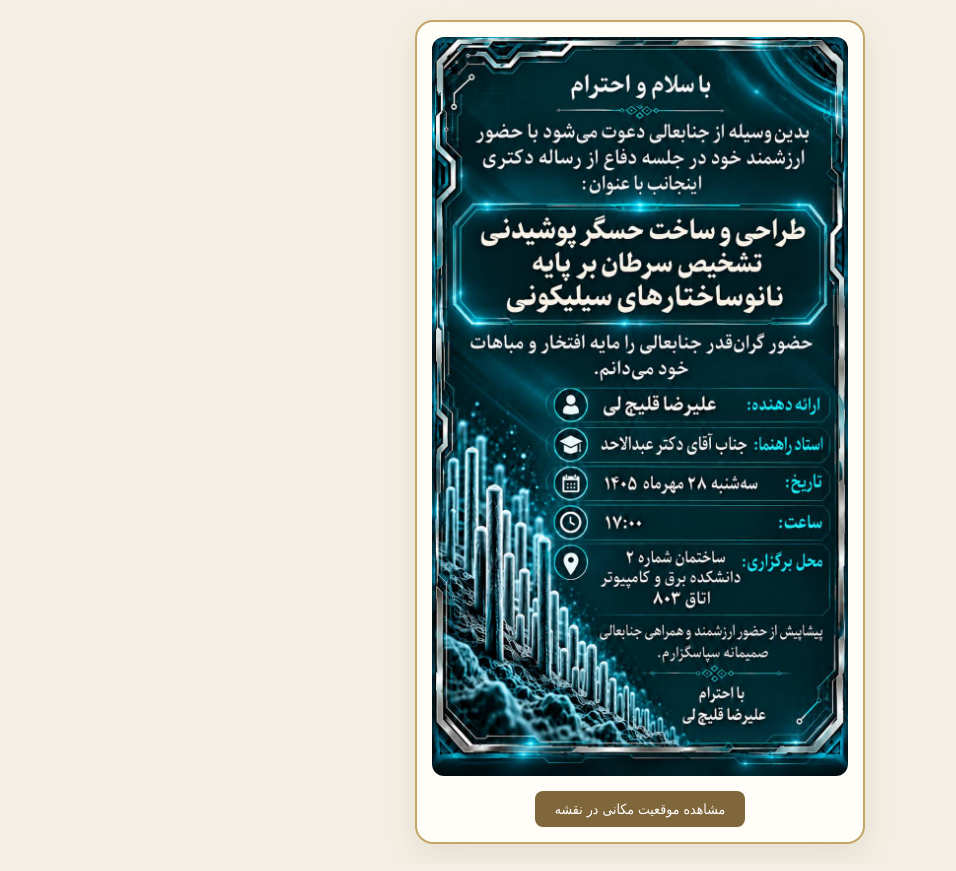
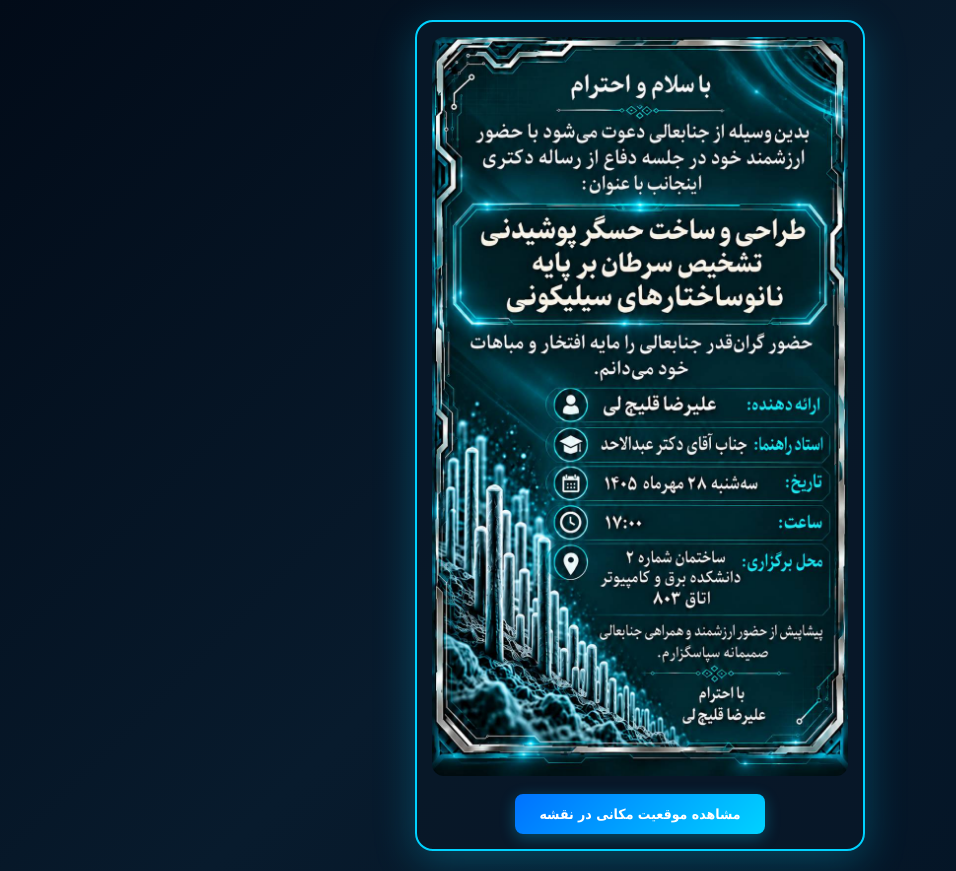
Before and after one commit to HesamAsgharzadeh/alireza_phd_invitation, a plain HTML site: page index.html in a window 1280 px wide. Shown: the whole page, without its empty margins (0-956 px from the left). Drawn offline with Linux system fonts and the light colour scheme.

Commit message:
Update invitation title and styles in index.html

```diff
--- a/index.html
+++ b/index.html
@@ -3,7 +3,7 @@
 <head>
   <meta charset="UTF-8">
   <meta name="viewport" content="width=device-width, initial-scale=1.0">
-  <title>کارت دعوت دیجیتال</title>
+  <title>کارت دعوت دفاع از رساله دکتری</title>
   <style>
     body {
       margin: 0;
@@ -12,7 +12,8 @@
       flex-direction: column;
       justify-content: center;
       align-items: center;
-      background: #f5efe5;
+      /* پس‌زمینه طیف آبی تیره مدرن و های‌تک متناسب با تصویر شما */
+      background: linear-gradient(135deg, #020b18 0%, #081b2d 50%, #031324 100%);
       font-family: Tahoma, sans-serif;
       padding: 20px;
       box-sizing: border-box;
@@ -21,11 +22,12 @@
       max-width: 450px;
       width: 100%;
       text-align: center;
-      background: #fffdf8;
+      /* کادر با پس‌زمینه تیره و حاشیه فیروزه‌ای ملایم های‌تک */
+      background: rgba(8, 24, 41, 0.9);
       padding: 15px;
-      border: 2px solid #c4a66a;
+      border: 2px solid #00d2ff;
       border-radius: 18px;
-      box-shadow: 0 12px 35px rgba(141, 121, 80, 0.15);
+      box-shadow: 0 10px 40px rgba(0, 210, 255, 0.25);
       box-sizing: border-box;
     }
     .card-image {
@@ -33,31 +35,35 @@
       height: auto;
       border-radius: 12px;
       display: block;
-      margin-bottom: 15px;
+      margin-bottom: 18px;
     }
     .button {
       display: inline-block;
-      padding: 10px 20px;
-      background: #80663b;
+      padding: 12px 24px;
+      background: linear-gradient(135deg, #0072ff 0%, #00d2ff 100%);
       color: white;
       border-radius: 8px;
       text-decoration: none;
       font-size: 14px;
-      transition: background 0.3s;
+      font-weight: bold;
+      box-shadow: 0 4px 15px rgba(0, 210, 255, 0.3);
+      transition: all 0.3s ease;
     }
     .button:hover {
-      background: #624e2c;
+      opacity: 0.9;
+      transform: translateY(-2px);
+      box-shadow: 0 6px 20px rgba(0, 210, 255, 0.5);
     }
   </style>
 </head>
 <body>
 
   <main class="card-container">
-    <!-- نام عکس را دقیقاً مشابه نام عکسی که آپلود کردید قرار دهید -->
-    <img src="invitation.jpg" alt="کارت دعوت" class="card-image">
+    <!-- نام عکسی که آپلود کردید -->
+    <img src="invitation.jpg" alt="کارت دعوت دفاع دکتری" class="card-image">
 
-    <!-- لینک گوگل مپ لوکیشن خود را جایگزین متن زیر کنید -->
-    <a class="button" href="https://maps.app.goo.gl/oS3qUcH6h3kJNo1Y6" target="_blank" rel="noopener">
+    <!-- لینک گوگل مپ لوکیشن خود را اینجا قرار دهید -->
+    <a class="button" href="https://maps.app.goo.gl/YOUR_LOCATION_LINK" target="_blank" rel="noopener">
        مشاهده موقعیت مکانی در نقشه
     </a>
   </main>
```
